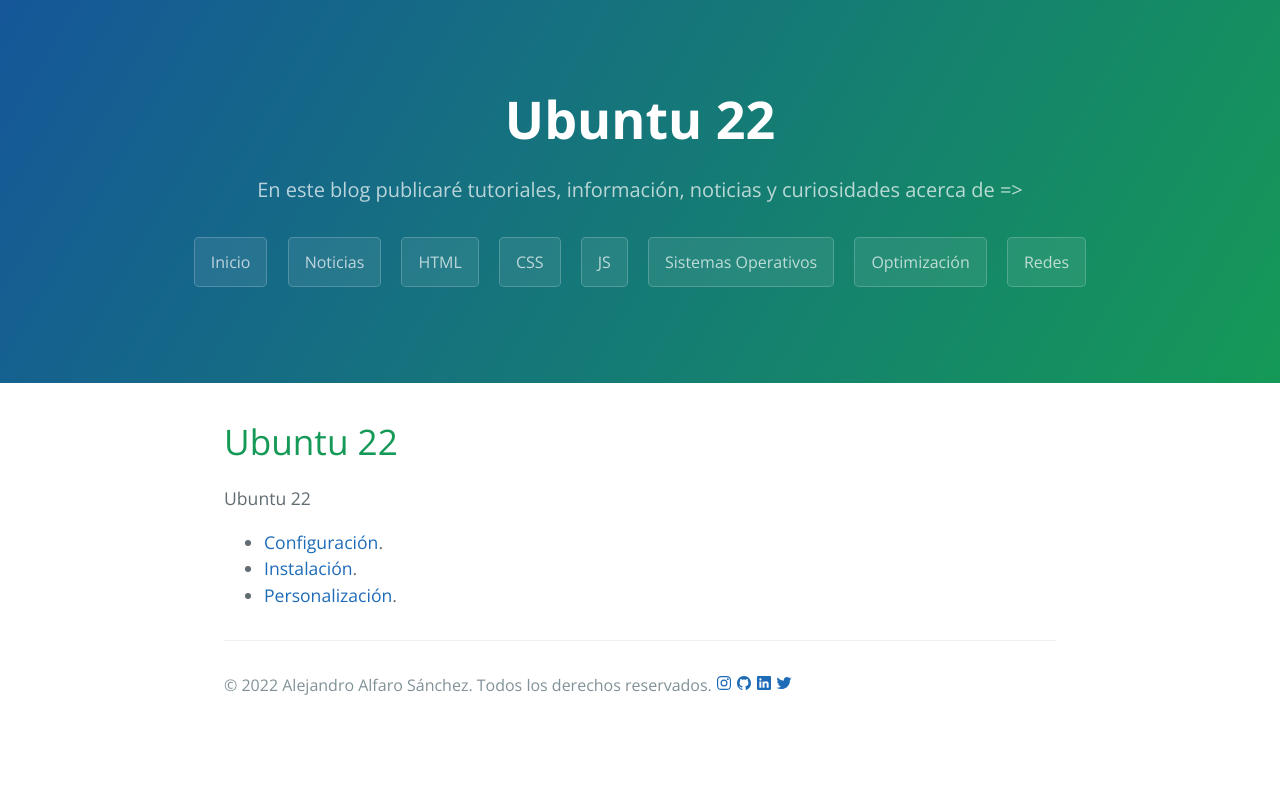
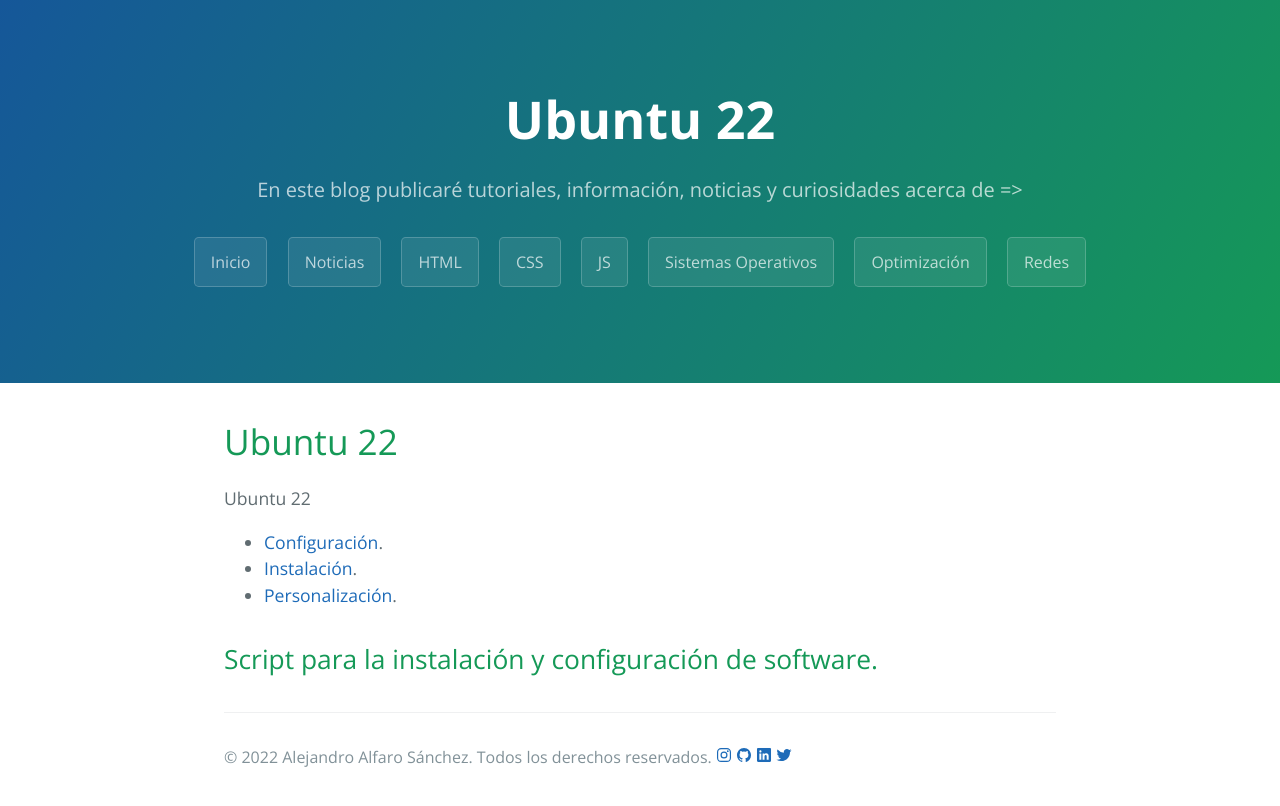
Before and after one commit to alejandroalsa/alejandroalsa.github.io, a Jekyll site: the page built from so/ubuntu/index.md, in a window 1280 px wide. Shown: the top 806 px of the page. Built offline with Jekyll 4.4.1, drawn with Linux system fonts in a browser that asks for light colours; our own code applies the rules of GitHub Pages for plain Markdown files.

Commit message:
Script para la instalación y configuración de software en Ubuntu 22 LTS.
Signed-off-by: Alejandro <alejandro@alejandroalsa.es>

```diff
--- a/so/ubuntu/index.md
+++ b/so/ubuntu/index.md
@@ -9,3 +9,5 @@
 *   [Configuración](/so/ubuntu/configuracion).
 *   [Instalación](/so/ubuntu/instalacion).
 *   [Personalización](/so/ubuntu/personalizacion).
+
+## Script para la instalación y configuración de software.
```
Also changed, not shown: 1 other file.
